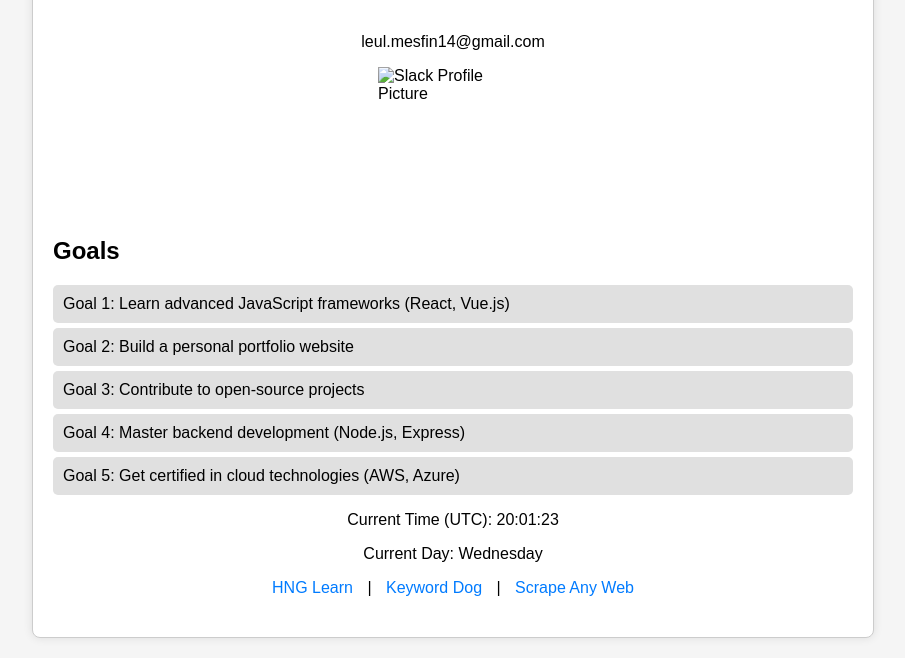
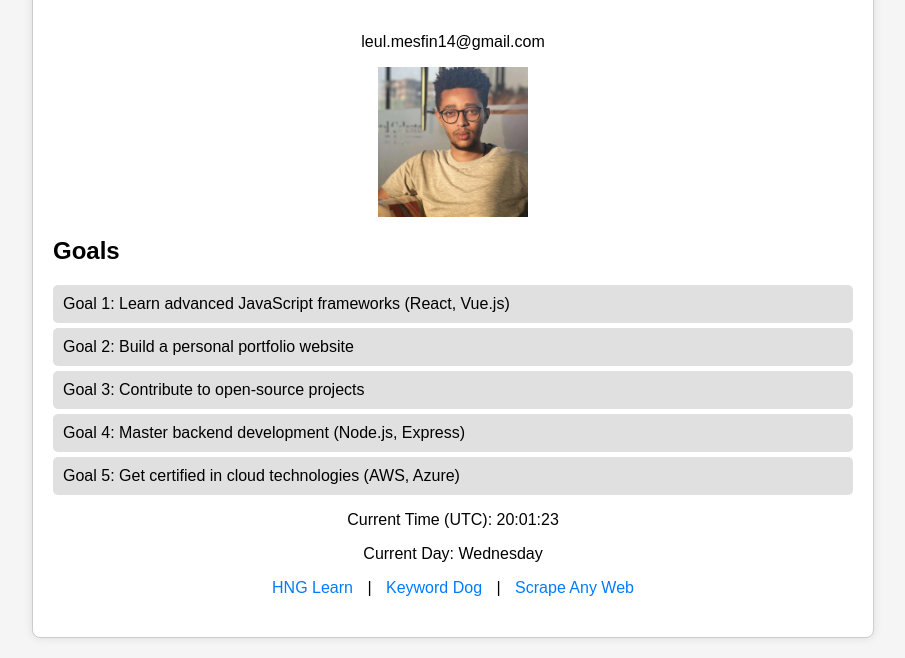
Before and after one commit to Leul1414/leul, a plain HTML site: page Website/index.html in a window 1280 px wide. Shown: the part 172-830 px from the top of the page, without its empty margins (187-1092 px from the left). Drawn offline with Linux system fonts and the light colour scheme; files whose address does not match are found by name.

Commit message:
Update index.html

```diff
--- a/Website/index.html
+++ b/Website/index.html
@@ -15,7 +15,7 @@
             <h2 data-testid="slackDisplayName">leul</h2>
             <p data-testid="slackEmail">leul.mesfin14@gmail.com</p>
             <!-- Add your Slack profile picture here -->
-            <img src=""C:\Users\reine\Website\slackpic.jpg"" alt="Slack Profile Picture" width="150" height="150" data-testid="slackProfilePicture">
+            <img src="C:\Users\reine\Website\slackpic.jpg" alt="Slack Profile Picture" width="150" height="150" data-testid="slackProfilePicture">
         </section>
         <section id="goals">
             <h2>Goals</h2>
```
